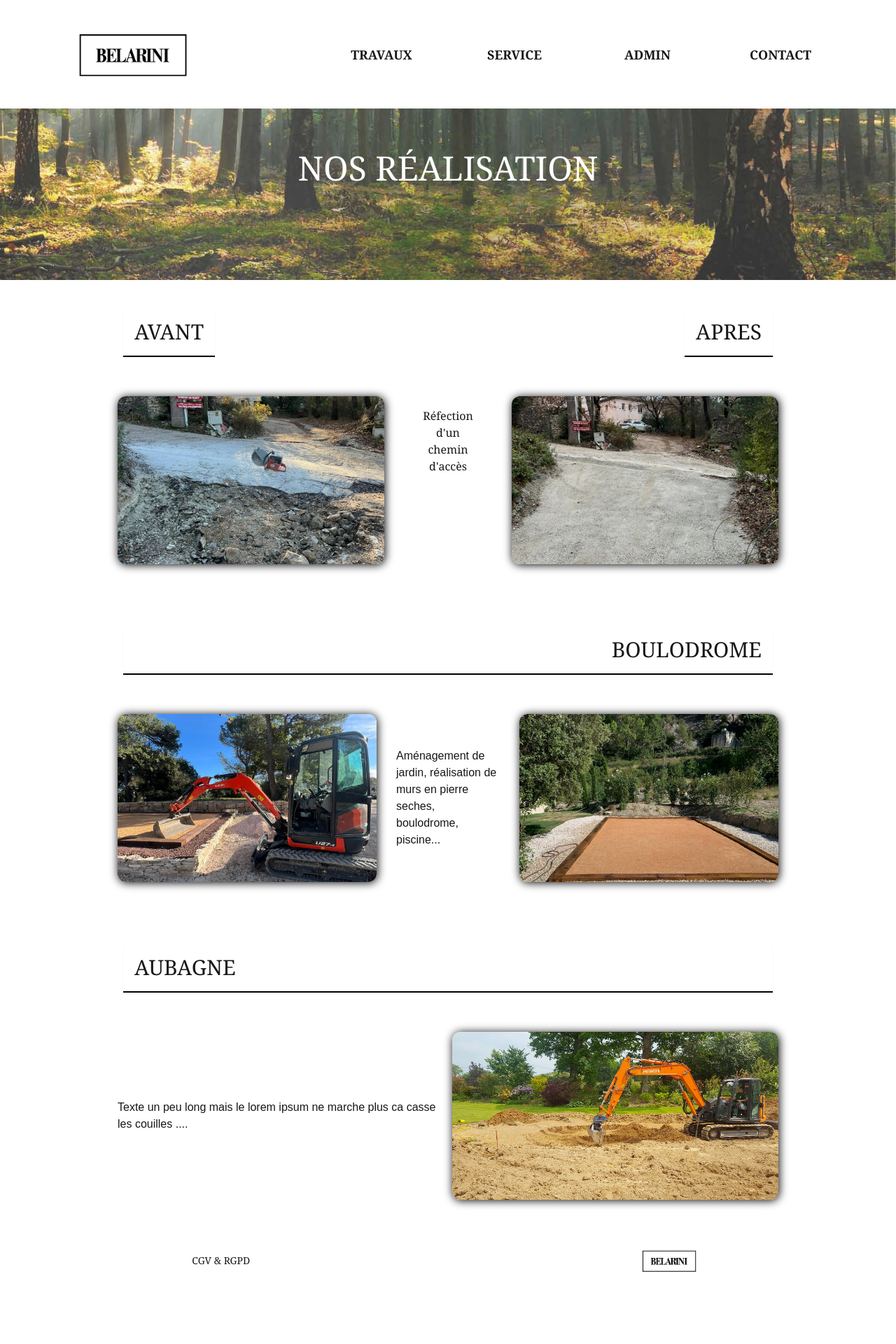
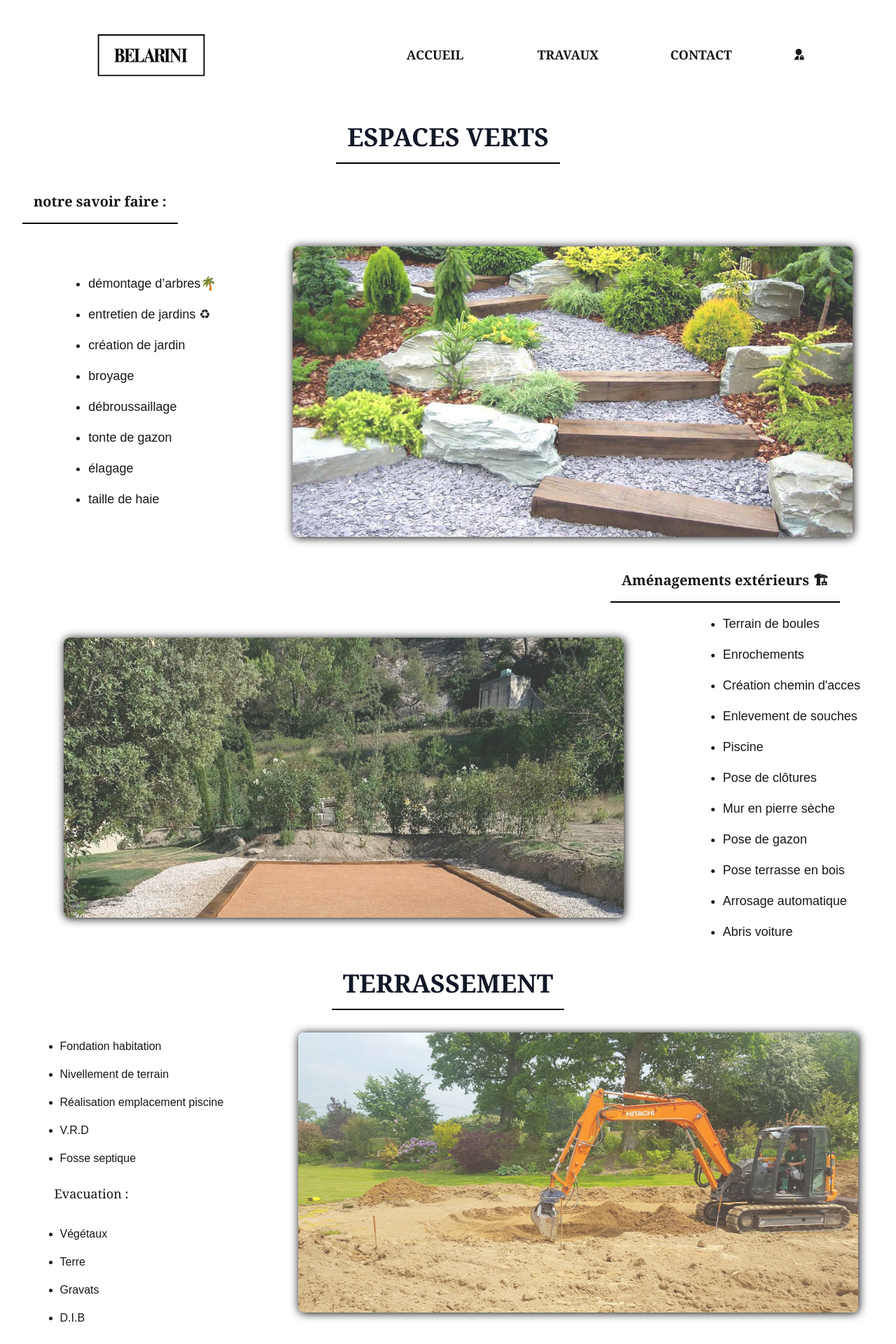
Before and after one commit to Belarini/BelariniWebSite, a Next.js app: page / in a window 1280 px wide. Shown: the top 1920 px of the page at 70% size. Before the commit the page ends 1840 px from the top, so only its background shows below. Built offline with nearby package versions, Linux system fonts and the light colour scheme.

Commit message:
page accueil

```diff
--- a/app/components/menu.js
+++ b/app/components/menu.js
@@ -3,6 +3,7 @@ import Image from "next/image";
 import Link from "next/link";
 import { useState, useEffect } from 'react';
 import gsap from "gsap";
+import { RiAdminFill } from "react-icons/ri";
 
 export default function Menu() {
 
@@ -18,20 +19,24 @@ export default function Menu() {
         <nav className="fixed z-30 bg-white flex justify-around items-center w-screen font-serif font-extrabold uppercase text-lg">
             <Image src={"/belariniLogo.png"} alt="belarini Logo" width={200} height={100} />
             <ul className="hidden md:flex gap-10">
-                <Link className="w-[150px] text-center p-3 border-[3px] border-transparent hover:border-black" href={'/'}>Travaux</Link>
-                <Link className="w-[150px] text-center p-3 border-[3px] border-transparent hover:border-black" href={'/service'}>Service</Link>
-                <Link className="w-[150px] text-center p-3 border-[3px] border-transparent hover:border-black" href={'/task'}>Admin</Link>
+                <Link className="w-[150px] text-center p-3 border-[3px] border-transparent hover:border-black" href={'/'}>Accueil</Link>
+                <Link className="w-[150px] text-center p-3 border-[3px] border-transparent hover:border-black" href={'/task'}>Travaux</Link>
                 <Link className="w-[150px] text-center p-3 border-[3px] border-transparent hover:border-black" href={'/contact'}>Contact</Link>
+                <div className="flex items-center">
+                    <Link className=" text-center p-3 border-[3px] border-transparent hover:border-black" href={'/service'}><RiAdminFill /></Link>
+                </div>
             </ul>
             <button className="md:hidden" onClick={() => setIsOpen(!isOpen)}>
                 <svg className="w-6 h-6 text-white" fill="none" stroke="black" viewBox="0 0 24 24" xmlns="http://www.w.org/http/svg"><path strokeLinecap="round" strokeLinejoin="round" strokeWidth="2" d="M4 6h16M4 12h16M4 18h16"></path></svg>
             </button>
             <div className={`md:hidden ${isOpen ? 'block' : 'hidden'} w-full absolute top-[15vh] bg-white animated`}>
                 <ul className="flex flex-col left-0 items-center border-x-2 border-b-2">
-                    <Link onClick={() => setIsOpen(false)} className="w-[150px] text-center p-3 border-[3px] border-transparent hover:border-black" href={'/'}>travaux</Link>
-                    <Link onClick={() => setIsOpen(false)} className="w-[150px] text-center p-3 border-[3px] border-transparent hover:border-black" href={'/service'}>Service</Link>
-                    <Link onClick={() => setIsOpen(false)} className="w-[150px] text-center p-3 border-[3px] border-transparent hover:border-black" href={'/task'}>Admin</Link>
+                    <Link onClick={() => setIsOpen(false)} className="w-[150px] text-center p-3 border-[3px] border-transparent hover:border-black" href={'/'}>Accueil</Link>
+                    <Link onClick={() => setIsOpen(false)} className="w-[150px] text-center p-3 border-[3px] border-transparent hover:border-black" href={'/task'}>Travaux</Link>
                     <Link onClick={() => setIsOpen(false)} className="w-[150px] text-center p-3 border-[3px] border-transparent hover:border-black" href={'/contact'}>Contact</Link>
+                    <div>
+                        <Link onClick={() => setIsOpen(false)} className="w-[150px] text-center p-3 border-[3px] border-transparent hover:border-black" href={'/service'}><RiAdminFill /></Link>
+                    </div>
                 </ul>
             </div>
         </nav>
--- a/app/layout.js
+++ b/app/layout.js
@@ -15,7 +15,7 @@ const geistMono = Geist_Mono({
 
 export const metadata = {
   title: "BELARINI",
-  description: "Entreprise Belarini",
+  description: "la société belarini vous propose ses services dans plusieurs domaines notamment l’espace vert ainsi que le terrasement",
 };
 
 
@@ -23,7 +23,7 @@ export default function RootLayout({ children }) {
   return (
     <html lang="fr">
       <body
-        className={`${geistSans.variable} ${geistMono.variable} antialiased`}
+        className={`${geistSans.variable} ${geistMono.variable} antialiased dark:bg-white dark:text-black`}
       >
         <Menu />
         {children}
--- a/app/page.js
+++ b/app/page.js
@@ -7,7 +7,9 @@ import ScrollTrigger from "gsap/ScrollTrigger";
 
 export default function Header() {
 
-  const refImg = useRef(null);
+  const ulRef = useRef(null);
+  const ul2Ref = useRef(null);
+  const ul3Ref = useRef(null);
   gsap.registerPlugin(ScrollTrigger);
 
   useEffect(() => {
@@ -23,140 +25,128 @@ export default function Header() {
         scrub: .5,
       }
     })
+    // if (ulRef.current) {
+    gsap.from(ulRef.current.querySelectorAll("li"), {
+      opacity: 0,
+      y: 50,
+      duration: 1,
+      stagger: 0.2,
+      // scrollTrigger: {
+      //   trigger: ulRef.current,
+      //   start: "top 80%",
+      //   end: "bottom 20%",
+      //   toggleActions: "play none none none",
+      // },
+    });
+    // }
+    // if (ul2Ref.current) {
+    gsap.from(ul2Ref.current.querySelectorAll("li"), {
+      opacity: 0,
+      y: 50,
+      duration: 1,
+      stagger: 0.2,
+      scrollTrigger: {
+        trigger: ulRef.current,
+        start: "top 80%",
+        end: "bottom 20%",
+        toggleActions: "play none none none",
+      },
+    });
+    // }
 
-    gsap.from(".box", {
-      y: 150,
-      opacity: 0,
-      duration: 1,
-    });
 
-    let st_box1 = ScrollTrigger.create({
-      trigger: ".box1",
-      start: "top 70%",
-      end: "bottom 80%",
-      // markers: true,
-      // toggleActions: "play reverse play reverse"
-    });
-    gsap.from(".box1", {
-      y: 150,
-      opacity: 0,
-      duration: .5,
-      opacity: 1,
-      scrollTrigger: st_box1
-    });
-
-    let st_box2 = ScrollTrigger.create({
-      trigger: ".box2",
-      start: "top 70%",
-      end: "bottom 80%",
-      // markers: true,
-      // toggleActions: "play reverse play reverse"
-    });
-    gsap.fromTo(".box2", { y: -150, opacity: 0 }, { y: 0, opacity: 1, scrollTrigger: st_box2 });
-
-    let st_box3 = ScrollTrigger.create({
-      trigger: ".box3",
-      start: "top 90%",
-      end: "bottom 80%",
-      // markers: true,
-    });
-
-    gsap.fromTo(".box3", { y: -150, opacity: 0 }, { y: 0, opacity: 1, scrollTrigger: st_box3 });
-    gsap.fromTo(".box4", { y: -150, opacity: 0 }, { y: 0, opacity: 1, scrollTrigger: st_box3 });
   }, []);
 
 
   return (
-    <div className="flex items-center flex-col">
-      <div className="fixed w-screen h-[50vh] -z-10">
-        <Image className="opacity-80" src={"/la_foret.jpg"} alt="la fôret" objectFit="cover" layout="fill" />
-        <div className='moveTitle flex flex-col font-serif z-10 h-full w-full justify-center items-center text-3xl lg:text-5xl text-white'>
-          <h3 className="z-10 uppercase mt-20">Nos réalisation</h3>
-        </div>
-      </div>
-      <section className="mt-[50vh] bg-white z-20 w-full flex flex-col items-center">
-        <div className="sm:px-6 sm:w-[80vw] w-screen sm:my-4">
-          {/* <h3 className="font-serif p-4 shadow-sm text-3xl border-b-2 border-black m-6">PEYPIN</h3> */}
-          <div className="flex justify-between">
-            <h3 className="font-serif p-4 shadow-sm text-3xl border-b-2 border-black m-6">AVANT</h3>
-            <h3 className="hidden lg:block font-serif p-4 shadow-sm text-3xl border-b-2 border-black m-6">APRES</h3>
-          </div>
-          <article className="lg:flex lg:justify-between gap-3 h-[30%] p-4">
-            {/* <div className="sm:w-1/2">Texte un peu long mais le lorem ipsum ne marche plus ca casse les couilles ....</div> */}
-            <div className="lg:w-2/4 h-[30vh] shadow-[1px_1px_13px_black] my-4 rounded-xl box">
+    <div className="flex items-center flex-col relative">
+      <section className="pt-[18vh] z-10 w-full flex flex-col items-center">
+        <h1 className="font-serif text-gray-900 font-bold text-4xl uppercase p-4 m-4 border-b-2 border-black">espaces verts</h1>
+        <div className="w-full lg:pl-6 bg-white">
+          <h4 className="font-serif font-bold p-4 m-2 text-xl border-b-2 border-black max-w-max">notre savoir faire :</h4>
+          <div className="lg:flex flex-row-reverse lg:justify-around items-center p-4">
+            <div className="m-2 rounded-lg shadow-[1px_1px_13px_black]">
               <Image
-                src={"/avant.jpg"}
-                alt="escalier bois jardin"
-                className="rounded-xl"
-                objectFit="cover"
-                layout="fill"
+                className="opacity-80 object-cover rounded-lg"
+                src={'/escalier_jardin.jpg'}
+                alt="Espaces verts"
+                width={800}
+                height={400}
               />
             </div>
-            <div className="font-serif p-4 m-4 justify-center text-center">
-              Réfection d'un <br /> chemin d'accès
+            <div className="text-center p-6 lg:text-start">
+              <ul className="list-disc pl-6" ref={ulRef}>
+                <li className="py-2 text-lg">démontage d’arbres🌴</li>
+                <li className="py-2 text-lg">entretien de jardins ♻</li>
+                <li className="py-2 text-lg">création de jardin</li>
+                <li className="py-2 text-lg">broyage</li>
+                <li className="py-2 text-lg">débroussaillage</li>
+                <li className="py-2 text-lg">tonte de gazon</li>
+                <li className="py-2 text-lg">élagage</li>
+                <li className="py-2 text-lg">taille de haie</li>
+              </ul>
             </div>
-            <div className="lg:hidden flex justify-between">
-              <h3 className="lg:hidden self-end font-serif p-4 shadow-sm text-3xl border-b-2 border-black m-6">APRES</h3>
+          </div>
+          <div>
+            <div className="lg:flex flex-row-reverse">
+              <h4 className="font-serif font-bold p-4 m-2 lg:mr-20 text-xl border-b-2 border-black max-w-max">Aménagements extérieurs 🏗</h4>
             </div>
-            <div className="lg:w-2/4 h-[30vh] shadow-[1px_1px_13px_black] my-4 rounded-xl box1">
-              <Image
-                src={"/apres.jpg"}
-                alt="escalier bois jardin"
-                className="rounded-xl"
-                objectFit="cover"
-                layout="fill"
-              />
+            <div className="lg:flex lg:justify-around items-center">
+              <div className="m-4 rounded-lg max-h-[400px] overflow-hidden shadow-[1px_1px_13px_black]">
+                <Image
+                  className="opacity-80 object-cover rounded-lg"
+                  src={'/boulodrome_fini.jpg'}
+                  alt="Boulodrome"
+                  width={800}
+                  height={400}
+                />
+              </div>
+              <ul className="list-disc pl-6" ref={ul2Ref}>
+                <li className="py-2 text-lg">Terrain de boules</li>
+                <li className="py-2 text-lg">Enrochements</li>
+                <li className="py-2 text-lg">Création chemin d'acces</li>
+                <li className="py-2 text-lg">Enlevement de souches</li>
+                <li className="py-2 text-lg">Piscine</li>
+                <li className="py-2 text-lg">Pose de clôtures</li>
+                <li className="py-2 text-lg">Mur en pierre sèche</li>
+                <li className="py-2 text-lg">Pose de gazon</li>
+                <li className="py-2 text-lg">Pose terrasse en bois</li>
+                <li className="py-2 text-lg">Arrosage automatique</li>
+                <li className="py-2 text-lg">Abris voiture</li>
+              </ul>
             </div>
-            {/* <div className="relative sm:w-1/2 h-[30vh] shadow-[1px_1px_13px_black] my-4 rounded-xl box overflow-x-hidden">
-              <Image
-                src={"/escalier_jardin.jpg"}
-                alt="escalier bois jardin"
-                className="rounded-xl"
-                objectFit="cover"
-                layout="fill"
-              />
-            </div> */}
-          </article>
+          </div>
         </div>
-        <div className="flex flex-col sm:px-6 sm:w-[80vw] sm:my-4">
-          <h3 className="font-serif p-4 shadow-sm text-3xl border-b-2 border-black m-6 text-end uppercase">boulodrome</h3>
-          <article className="lg:flex justify-center items-center gap-3 h-[30%] p-4">
-            <div className="lg:w-2/4 h-[30vh] rounded-xl shadow-[1px_1px_13px_black] my-4 box2">
-              <Image
-                src={"/pelle_boulodrome.jpg"}
-                alt="boulodrome jardin"
-                className="rounded-xl"
-                objectFit="cover"
-                layout="fill"
-              />
-            </div>
-            <div className="lg:w-1/5 m-4">Aménagement de jardin, réalisation de murs en pierre seches, boulodrome, piscine...</div>
-            <div className="lg:w-2/4 h-[30vh] rounded-xl shadow-[1px_1px_13px_black] my-4 box3">
-              <Image
-                src={"/boulodrome_fini.jpg"}
-                alt="boulodrome jardin"
-                className="rounded-xl"
-                objectFit="cover"
-                objectPosition="top"
-                layout="fill"
-              />
-            </div>
-          </article>
-        </div>
-        <div className="sm:px-6 sm:w-[80vw] sm:my-4">
-          <h3 className="font-serif p-4 shadow-sm text-3xl border-b-2 border-black m-6">AUBAGNE</h3>
-          <article className="lg:flex justify-center items-center gap-3 h-[30%] p-4">
-            <div className="lg:w-1/2">Texte un peu long mais le lorem ipsum ne marche plus ca casse les couilles ....</div>
-            <div className="relative lg:w-1/2 h-[30vh] shadow-[1px_1px_13px_black] my-4 rounded-xl box4">
-              <Image
-                src={"/terrassement.webp"}
-                alt="engin réalisant un terrassement"
-                className="rounded-xl"
-                objectFit="cover"
-                layout="fill"
-              />
-            </div>
-          </article>
+      </section>
+      <section className="w-full flex flex-col items-center">
+        <h1 className="font-serif text-gray-900 font-bold text-4xl uppercase p-4 m-4 border-b-2 border-black">Terrassement</h1>
+        <div className="lg:flex w-full justify-around lg:pl-6 bg-white">
+          <div>
+            {/* <h4 className="font-serif font-bold p-4 m-2 text-xl">notre savoir faire :</h4> */}
+            <ul className="list-disc p-4 pl-6">
+              <li className="py-2">Fondation habitation</li>
+              <li className="py-2">Nivellement de terrain</li>
+              <li className="py-2">Réalisation emplacement piscine</li>
+              <li className="py-2">V.R.D</li>
+              <li className="py-2">Fosse septique</li>
+            </ul>
+            <p className="text-lg font-serif pl-4">Evacuation :</p>
+            <ul className="list-disc p-6">
+              <li className="py-2">Végétaux</li>
+              <li className="py-2">Terre</li>
+              <li className="py-2">Gravats</li>
+              <li className="py-2">D.I.B</li>
+            </ul>
+          </div>
+          <div className="m-4 rounded-lg max-h-[400px] overflow-hidden shadow-[1px_1px_13px_black]">
+            <Image
+              className="opacity-80 object-cover rounded-lg"
+              src={'/terrassement.webp'}
+              alt="terrassement"
+              width={800}
+              height={400}
+            />
+          </div>
         </div>
       </section>
     </div>
--- a/package.json
+++ b/package.json
@@ -17,6 +17,7 @@
     "next-connect": "^1.0.0",
     "react": "^19.0.0",
     "react-dom": "^19.0.0",
+    "react-icons": "^5.4.0",
     "react-leaflet": "^5.0.0"
   },
   "devDependencies": {
```
Also changed, not shown: app/contact/page.js (+25 -20 lines), app/task/page.js (+6 -6 lines), 1 other file (tests, documents, lock files or other folders).
